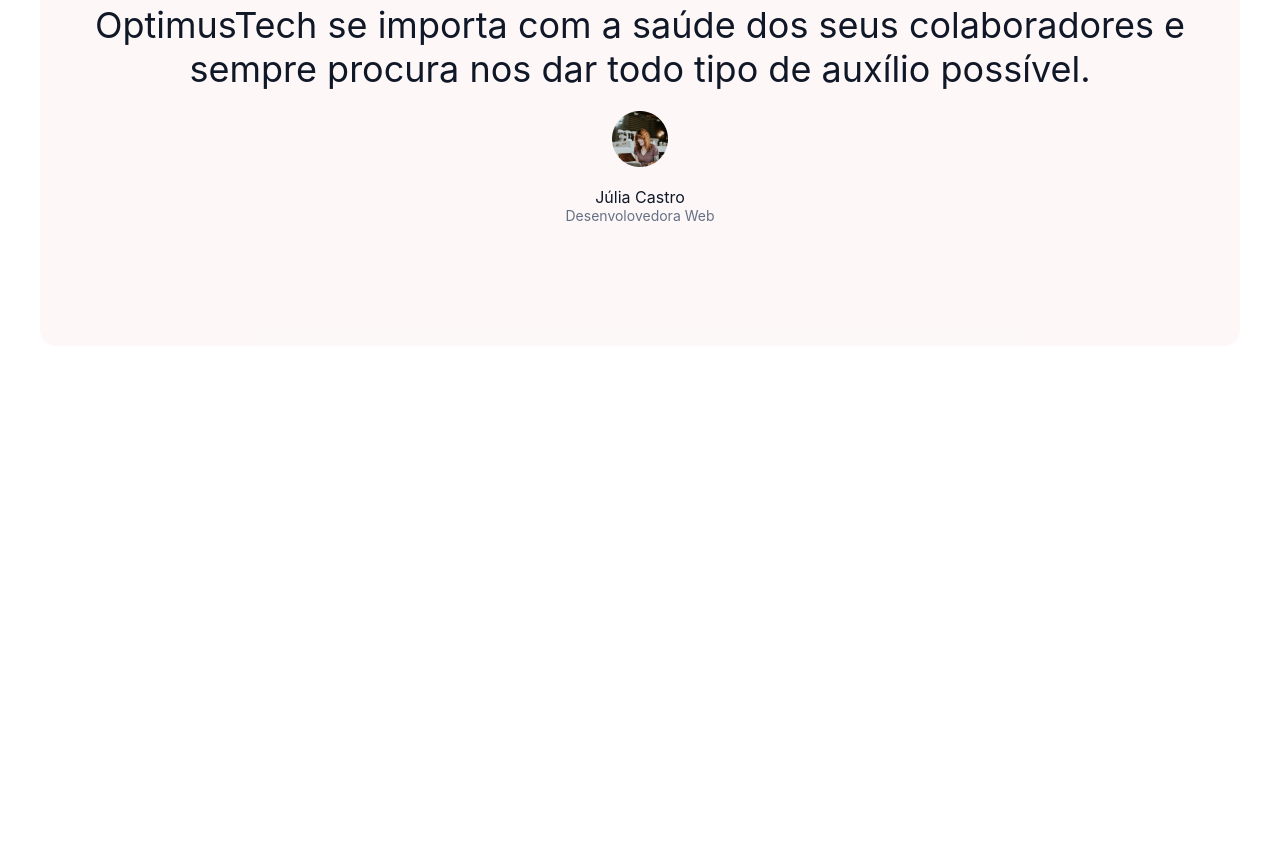
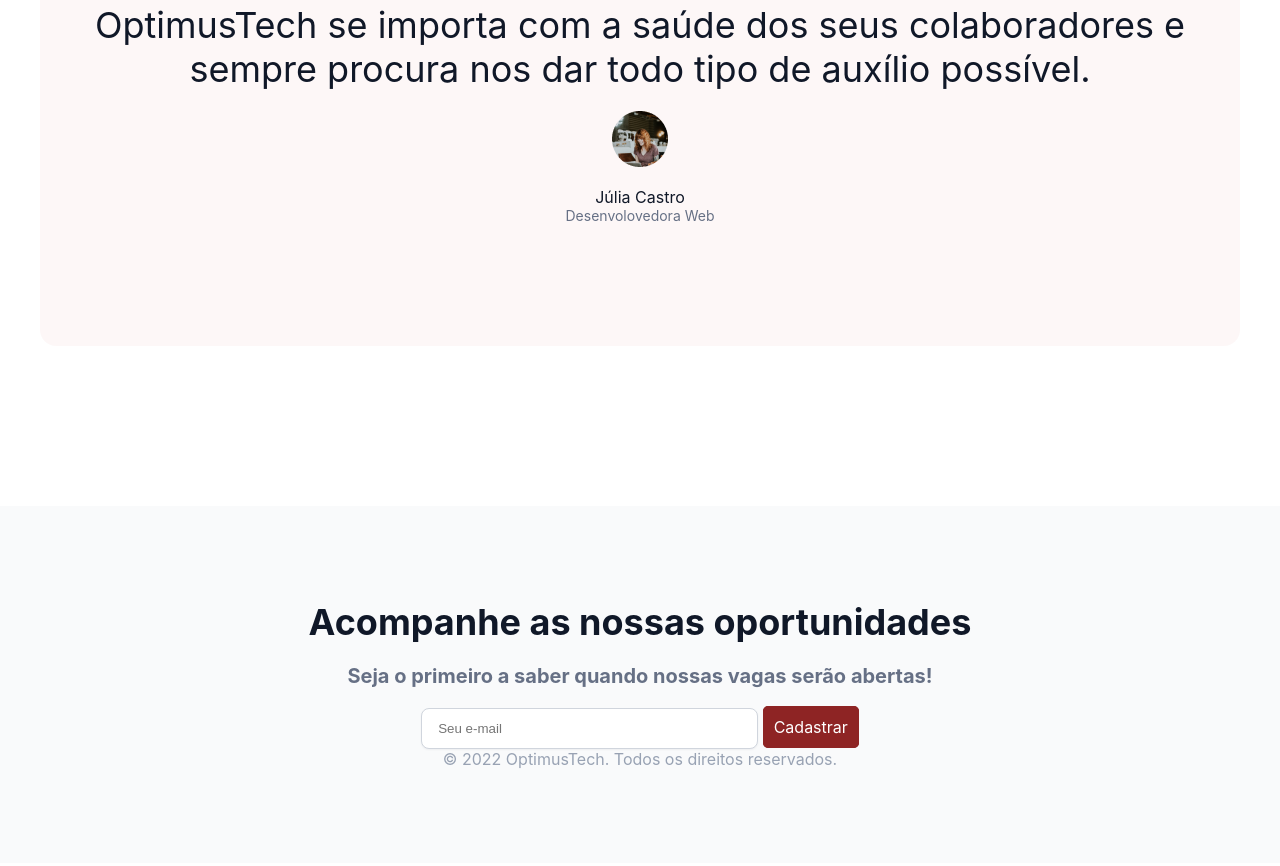
Before and after one commit to KAikiGma/OpitimusTech, a plain HTML site: page index.html in a window 1280 px wide. Shown: the part 2464-3330 px from the top of the page. Before the commit the page ends 2810 px from the top, so only its background shows below. Drawn offline with Linux system fonts and the light colour scheme.

Commit message:
Finalização atividade 7

```diff
--- a/estilos.css
+++ b/estilos.css
@@ -128,6 +128,7 @@ ul li a{
     font-size: 20px;
     width: 768px;
     margin: 0 auto;
+    color: #101828;
 }
 
 .vaga{
@@ -203,3 +204,51 @@ ul li a{
     border-radius: 16px;
     margin: 0 auto;
 }
+
+.formulario{
+    display: flex;
+    flex-direction: column;
+    align-items: center;
+    padding: 94px;
+    margin: 100px auto;
+    background: #f9fafb;
+}
+
+.formulario h1{
+    color: #101828;
+    font-size: 36px;
+}
+
+.formulario h2{
+    color: #667085;
+    text-align: center;
+    font-size: 20px;
+}
+
+.formulario ul li{
+    margin: 0;
+}
+
+.formulario input{
+    background: #ffffff;
+    border: 1px solid #d0d5dd;
+    box-sizing: border-box;
+    box-shadow: 0px 1px 2px rgba(16, 24, 40, 0.05);
+    border-radius: 8px;
+    align-items: center;
+    padding: 12px 14px 12px 16px;
+}
+
+.formulario a{
+    color: white;
+    background: #8e2424;
+    border: 1px solid #8e2424;
+    border-radius: 5px;
+    padding: 10px;
+}
+
+.formulario p{
+    font-size: 16px;
+    font-weight: 400;
+    color: #98a2b3;
+}
--- a/index.html
+++ b/index.html
@@ -1,5 +1,6 @@
 <!DOCTYPE html>
 <html lang="pt-br">
+
 <head>
     <meta charset="UTF-8">
     <meta http-equiv="X-UA-Compatible" content="IE=edge">
@@ -7,6 +8,7 @@
     <title>OptimusTech</title>
     <link rel="stylesheet" href="estilos.css">
 </head>
+
 <body>
     <main>
         <header>
@@ -35,7 +37,8 @@
     <br>
     <h1 class="titulo">Por que somos diferentes?</h1>
     <br>
-        <p class="paragrafo">Nós focamos nos detalhes de tudo que fazemos. Tudo para ajudar as empresas de<br> todo o mundo a se concentrarem naquilo que é realmente importante para elas.</p>
+    <p class="paragrafo">Nós focamos nos detalhes de tudo que fazemos. Tudo para ajudar as empresas de<br> todo o mundo
+        a se concentrarem naquilo que é realmente importante para elas.</p>
     <br>
     <br>
     <br>
@@ -48,17 +51,20 @@
         <div>
             <p class="metricas-titulo">100+</p>
             <p class="metricas-subtitulo">Colaboradores</p>
-                <p class="metricas-texto">Temos mais de 100 colaboradores<br>no nosso time que se preocupem<br>com nossos clientes.</p>
+            <p class="metricas-texto">Temos mais de 100 colaboradores<br>no nosso time que se preocupem<br>com nossos
+                clientes.</p>
         </div>
         <div>
             <p class="metricas-titulo">20k</p>
             <p class="metricas-subtitulo">Downloads</p>
-                <p class="metricas-texto">Nossos projetos estão<br>disponíveis em lojas já foram<br>baixados mais de 20.000 vezes.</p>
+            <p class="metricas-texto">Nossos projetos estão<br>disponíveis em lojas já foram<br>baixados mais de 20.000
+                vezes.</p>
         </div>
         <div>
             <p class="metricas-titulo">500+</p>
             <p class="metricas-subtitulo">Reviews 5 estrelas</p>
-                <p class="metricas-texto">Estamos orgulhosos de contar com<br>mais de 500 reviews 5 estrelas em<br>nossos produtos.</p>
+            <p class="metricas-texto">Estamos orgulhosos de contar com<br>mais de 500 reviews 5 estrelas em<br>nossos
+                produtos.</p>
         </div>
     </section>
     <br>
@@ -122,13 +128,29 @@
     <div class="depoimentos">
         <p class="paragrafo3">Veja o que nossos colaboradores falam sobre nós</p>
         <br>
-        <p class="paragrafo4">OptimusTech se importa com a saúde dos seus colaboradores e<br> sempre procura nos dar todo tipo de auxílio possível.</p>
+        <p class="paragrafo4">OptimusTech se importa com a saúde dos seus colaboradores e<br> sempre procura nos dar
+            todo tipo de auxílio possível.</p>
         <br>
         <img src="imagens/Avatar.png" class="avatar">
         <br>
         <p class="paragrafo5">Júlia Castro</p>
         <p class="paragrafo6">Desenvolovedora Web</p>
     </div>
+    <br>
+    <br>
+    <br>
+    <div class="formulario">
+        <h1>Acompanhe as nossas oportunidades</h1>
+        <br>
+        <h2>Seja o primeiro a saber quando nossas vagas serão abertas!</h2>
+        <br>
+        <ul>
+            <li><input type="email" size="36" placeholder="Seu e-mail" /required></li>
+            <li><a href="#">Cadastrar</a></li>
+        </ul>
+        <p>© 2022 OptimusTech. Todos os direitos reservados.</p>
+    </div>
 
 </body>
+
 </html>
```
Lines whose indentation alone changed are shown as unchanged.
